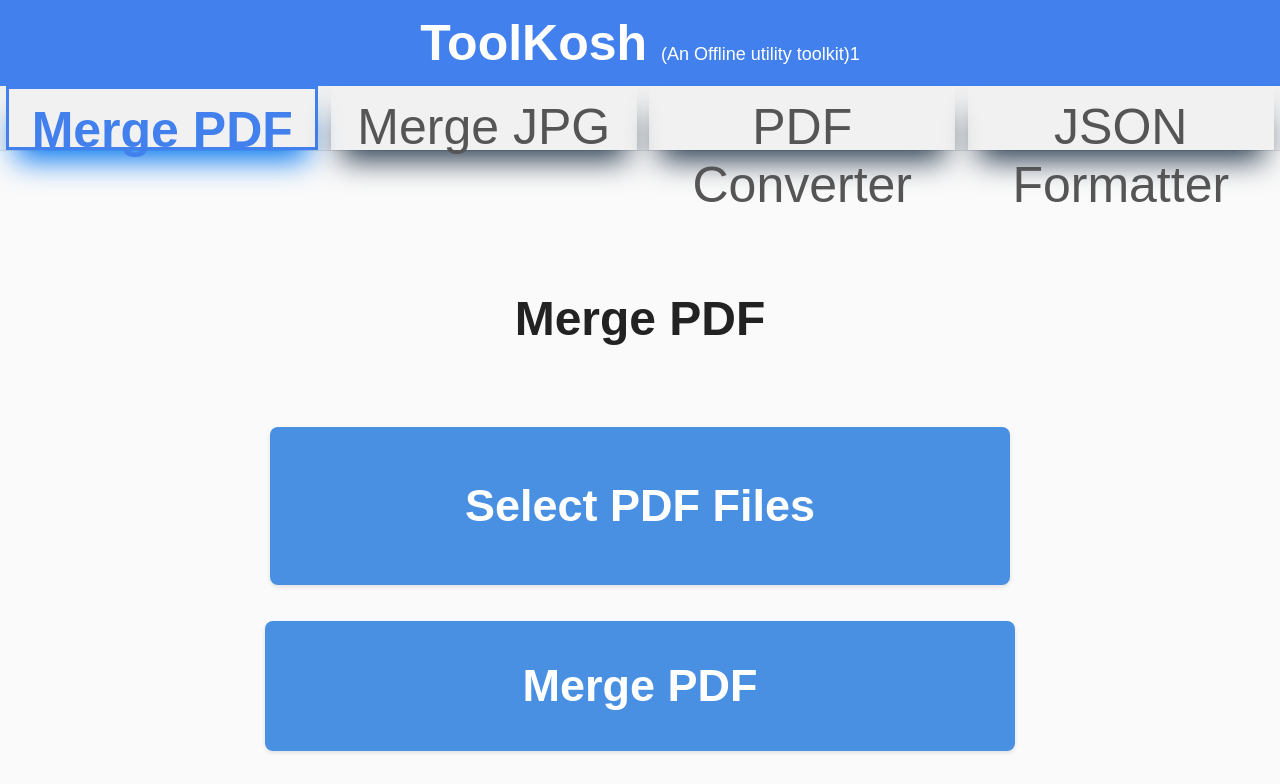
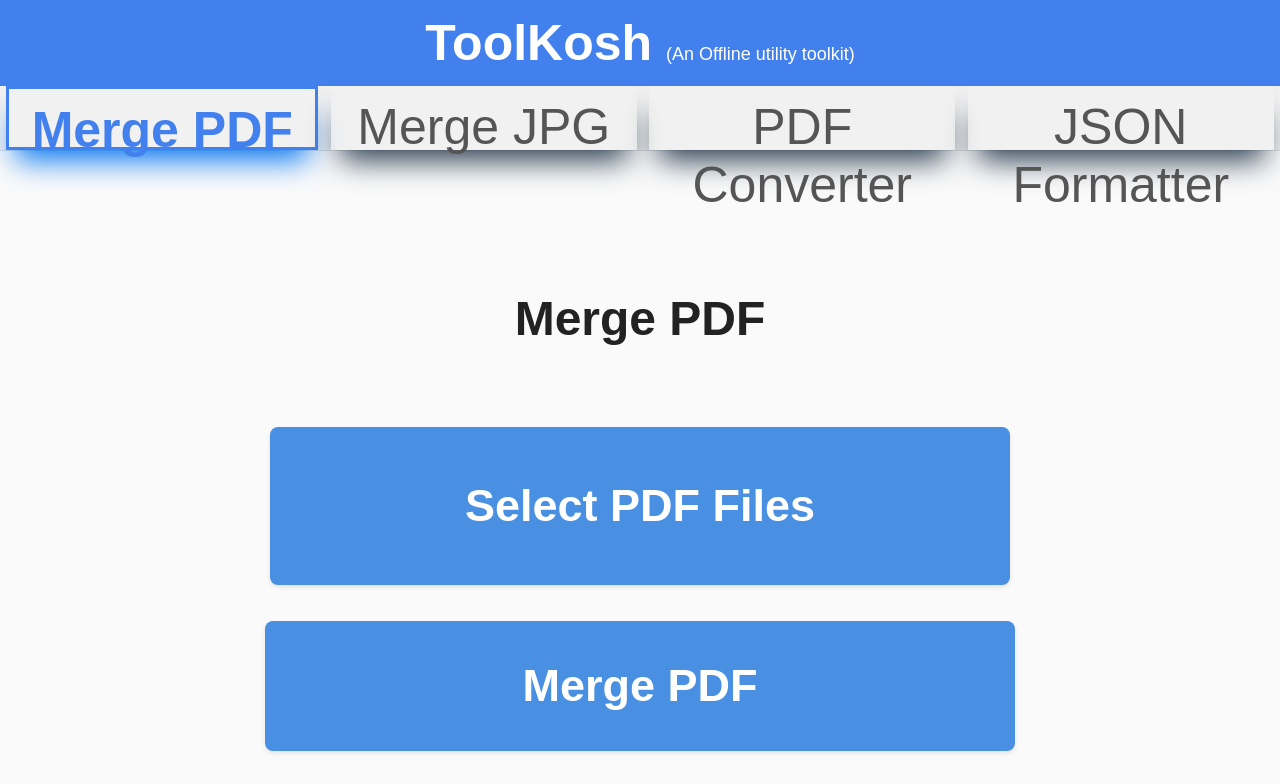
Before and after one commit to Chitranshu118/ToolKoshPWA, a website: page index.html in a window 1280 px wide. Shown: the top 784 px of the page. Drawn offline with Linux system fonts and the light colour scheme.

Commit message:
feat: more changes

```diff
--- a/index.html
+++ b/index.html
@@ -5,7 +5,7 @@
       <span class="title"
         >ToolKosh
         <span style="font-weight: 500; font-size: large"
-          >(An Offline utility toolkit)1</span
+          >(An Offline utility toolkit)</span
         >
       </span>
       <!-- <button id="closeBtn" class="close-btn">X</button> -->
```
Also changed, not shown: manifest.json.
